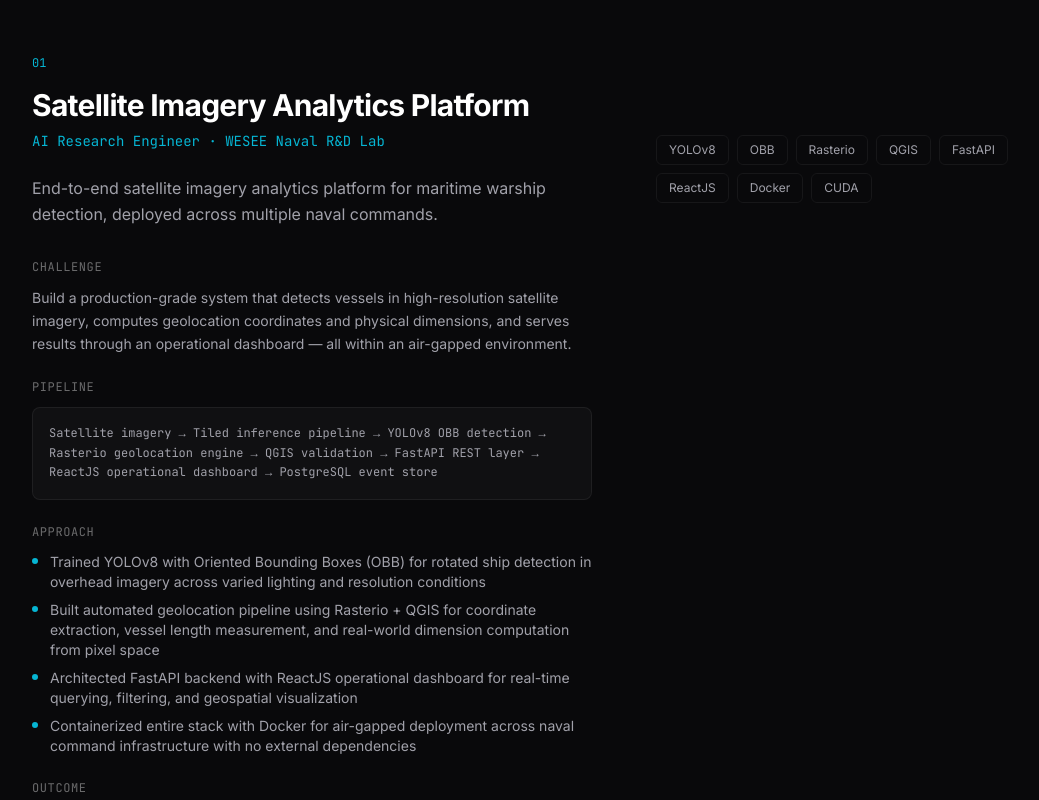
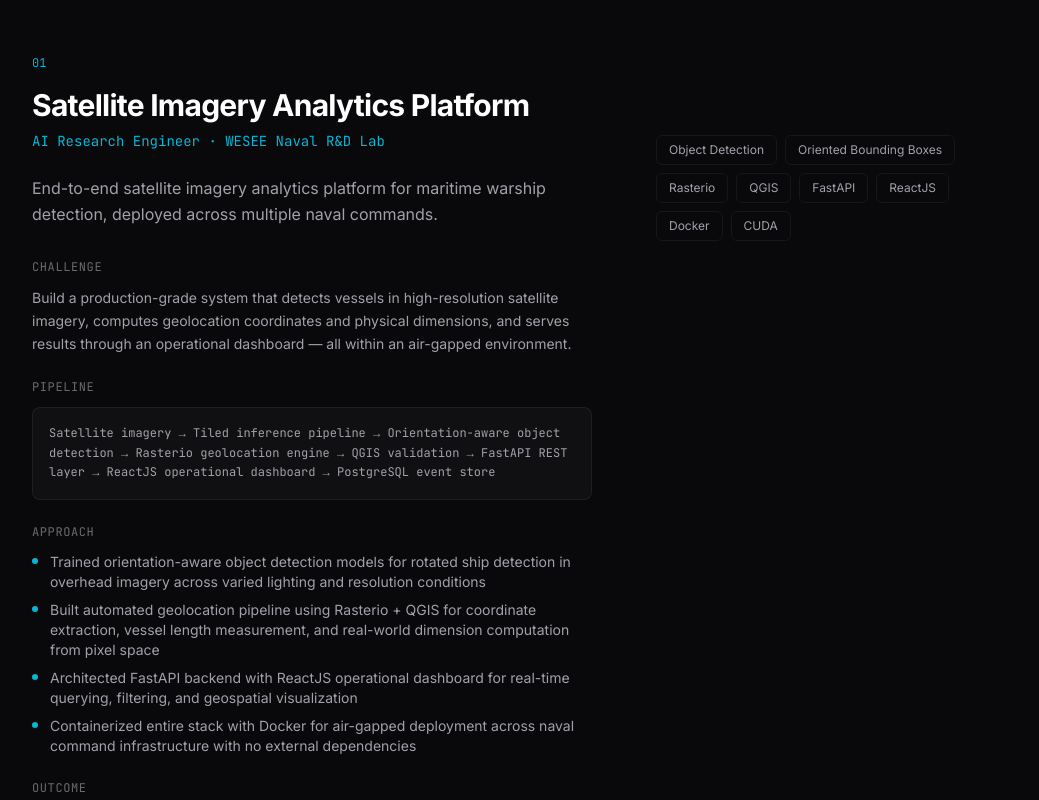
Before and after one commit to Rjaat/Rjaat.github.io, a React (Vite) app: page / in a window 1280 px wide. Shown: the part 1100-1900 px from the top of the page, without its empty margins (120-1159 px from the left). Built offline with nearby package versions, Linux system fonts and the light colour scheme.

Commit message:
fix: remove specific model names (YOLOv8 OBB) per NDA

```diff
--- a/src/components/Experience.tsx
+++ b/src/components/Experience.tsx
@@ -7,7 +7,7 @@
     location: 'New Delhi',
     period: 'Jul 2023 — Present',
     highlights: [
-      'Designed end-to-end satellite imagery analytics platform for maritime warship detection — YOLOv8 OBB, Rasterio geolocation, FastAPI backend, ReactJS dashboard; deployed across multiple naval commands',
+      'Designed end-to-end satellite imagery analytics platform for maritime warship detection — orientation-aware detection models, Rasterio geolocation, FastAPI backend, ReactJS dashboard; deployed across multiple naval commands',
       'Architected classified offline GenAI platform on air-gapped private cloud: RAG system (LangChain, vLLM, ChromaDB), automated report/presentation generator; reduced analyst documentation turnaround by ~60%',
       'Engineered real-time multi-camera surveillance with sub-50ms latency via TensorRT INT8 quantization and DeepStream on NVIDIA Jetson',
       'Built multimodal document intelligence system combining open-weight LLMs with neural TTS for podcast-style audio briefs',
--- a/src/components/Projects.tsx
+++ b/src/components/Projects.tsx
@@ -10,15 +10,15 @@
     challenge:
       'Build a production-grade system that detects vessels in high-resolution satellite imagery, computes geolocation coordinates and physical dimensions, and serves results through an operational dashboard — all within an air-gapped environment.',
     architecture:
-      'Satellite imagery → Tiled inference pipeline → YOLOv8 OBB detection → Rasterio geolocation engine → QGIS validation → FastAPI REST layer → ReactJS operational dashboard → PostgreSQL event store',
+      'Satellite imagery → Tiled inference pipeline → Orientation-aware object detection → Rasterio geolocation engine → QGIS validation → FastAPI REST layer → ReactJS operational dashboard → PostgreSQL event store',
     approach: [
-      'Trained YOLOv8 with Oriented Bounding Boxes (OBB) for rotated ship detection in overhead imagery across varied lighting and resolution conditions',
+      'Trained orientation-aware object detection models for rotated ship detection in overhead imagery across varied lighting and resolution conditions',
       'Built automated geolocation pipeline using Rasterio + QGIS for coordinate extraction, vessel length measurement, and real-world dimension computation from pixel space',
       'Architected FastAPI backend with ReactJS operational dashboard for real-time querying, filtering, and geospatial visualization',
       'Containerized entire stack with Docker for air-gapped deployment across naval command infrastructure with no external dependencies',
     ],
     outcome: 'Active across multiple naval commands. Reduces manual analysis time from hours to minutes for vessel identification and measurement tasks.',
-    tags: ['YOLOv8', 'OBB', 'Rasterio', 'QGIS', 'FastAPI', 'ReactJS', 'Docker', 'CUDA'],
+    tags: ['Object Detection', 'Oriented Bounding Boxes', 'Rasterio', 'QGIS', 'FastAPI', 'ReactJS', 'Docker', 'CUDA'],
   },
   {
     title: 'Offline GenAI Platform (Classified)',
```
